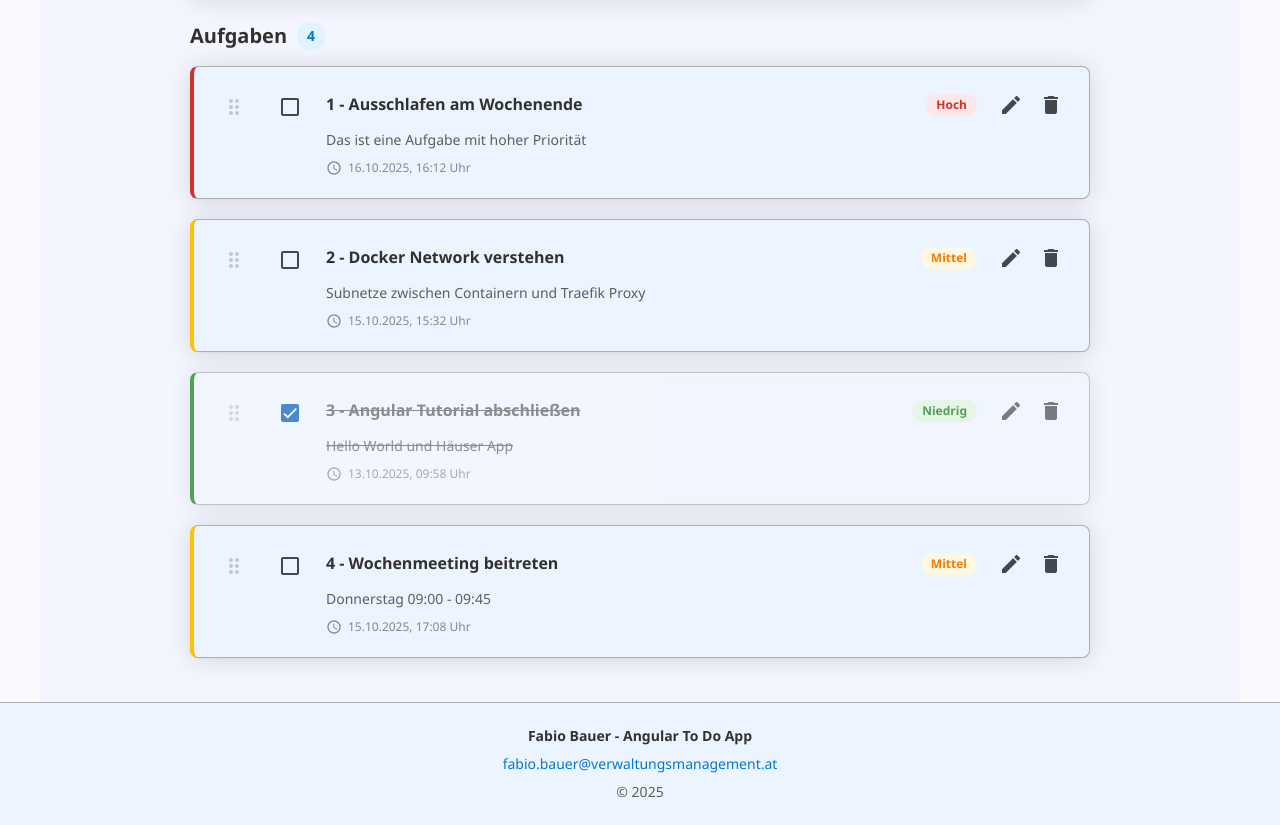
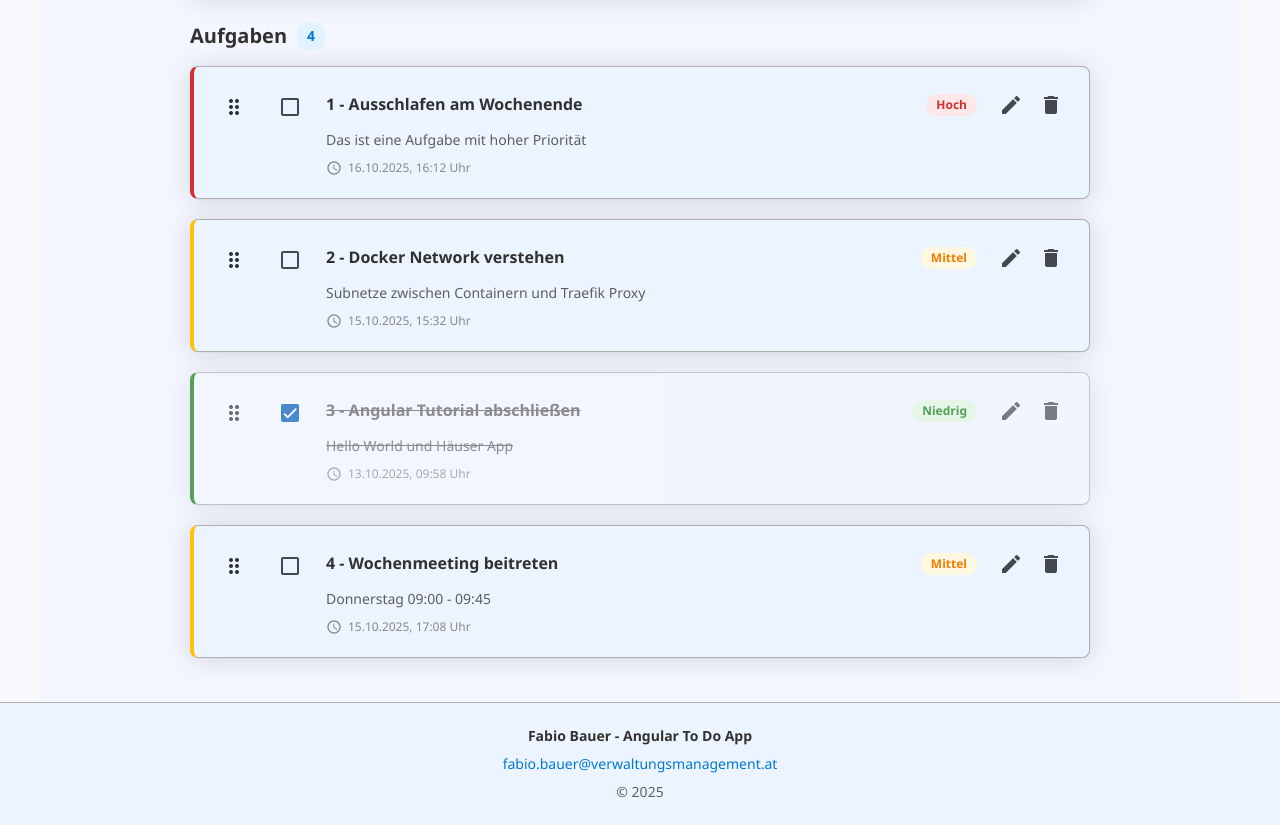
Before and after one commit to oibafbruh/todo, an Angular app: page / in a window 1280 px wide. Shown: the part 836-1661 px from the top of the page. Built offline with nearby package versions, Linux system fonts and the light colour scheme.

Commit message:
Drag handle fix

```diff
--- a/src/app/app.css
+++ b/src/app/app.css
@@ -319,10 +319,10 @@ button mat-icon {
 
 /* Drag Handle */
 .drag-handle {
-  color: var(--text-tertiary);
+  color: var(--text-primary);
   cursor: grab;
-  opacity: 0.4;
-  transition: opacity 0.2s, color 0.2s;
+  opacity: 1;
+  transition: opacity 0.2s;
   flex-shrink: 0;
   display: flex;
   align-items: center;
@@ -330,8 +330,8 @@ button mat-icon {
 }
 
 .drag-handle:hover {
-  opacity: 1;
-  color: var(--primary-color);
+  opacity: 0;
+  color: var(--text-primary);
   cursor: grab;
 }
 
@@ -340,7 +340,7 @@ button mat-icon {
 }
 
 .aufgaben-card:hover .drag-handle {
-  opacity: 0.0;
+  opacity: 1;
 }
 
 /* CDK Drag and Drop Styles */
```
